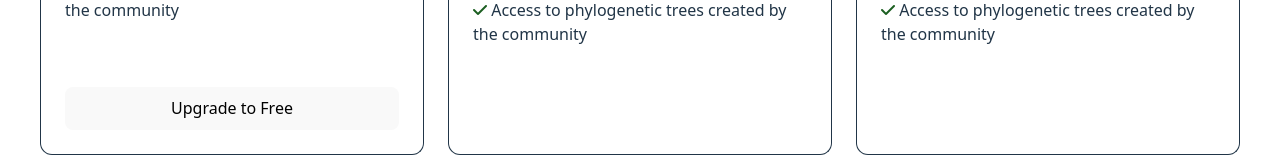
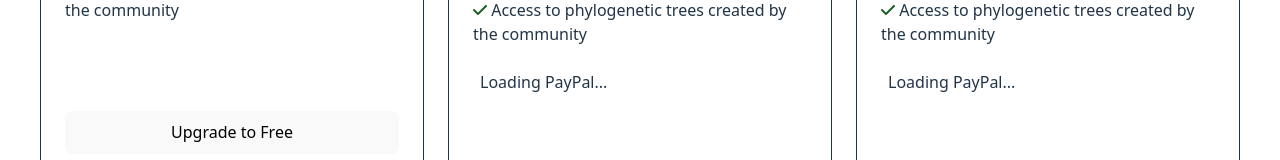
Before and after one commit to LUCHER4321/CPT-Frontend, a React (Vite) app: page /pricing in a window 1280 px wide. Shown: the part 546-706 px from the top of the page. Built offline with nearby package versions, Linux system fonts and the light colour scheme; no server answers.

Commit message:
Update PayPalSubscribeButton.tsx

```diff
--- a/src/components/pricing/PayPalSubscribeButton.tsx
+++ b/src/components/pricing/PayPalSubscribeButton.tsx
@@ -1,4 +1,4 @@
-import { useEffect, useRef } from "react";
+import { useEffect, useRef, useState } from "react";
 import type { Billing, Plan } from "../../enums"
 import { PAYPAL_ID } from "../../config";
 import { plans } from "../../data/prices";
@@ -19,24 +19,39 @@ export const PayPalSubscriptionButton = ({
     className = ""
 }: PayPalSubscribeButtonProps) => {
     const planId = (plan && billing) ? plans.get(plan)?.id?.get(billing) : undefined;
-    if(!planId) return <></>;
     const buttonContainerRef = useRef<HTMLDivElement>(null);
     const isRendered = useRef(false);
+    const [isLoading, setIsLoading] = useState(true);
 
     useEffect(() => {
+        if(!planId) return;
+        isRendered.current = false;
         if(!window.paypal) {
             const script = document.createElement("script");
             script.src = `https://www.paypal.com/sdk/js?client-id=${PAYPAL_ID}&vault=true&intent=subscription`;
             script.setAttribute("data-sdk-integration-source", "button-factory");
-            script.onload = () => renderPayPalButton();
-            script.onerror = () => onError?.(undefined);
+            script.onload = () => {
+                setIsLoading(false);
+                renderPayPalButton();
+            }
+            script.onerror = () => {
+                onError?.("Failed to load PayPal SDK");
+            }
             document.body.appendChild(script);
-        } else renderPayPalButton();
-    }, [plan, billing]);
+        } else {
+            setIsLoading(false);
+            renderPayPalButton();
+        }
+
+        return () => {
+            if(buttonContainerRef.current) buttonContainerRef.current.innerHTML = "";
+        }
+    }, [plan, billing, planId]);
 
     const renderPayPalButton = () => {
-        if(!window.paypal || !buttonContainerRef.current || isRendered.current) return;
+        if(!window.paypal || !buttonContainerRef.current || isRendered.current || !planId) return;
         try {
+            buttonContainerRef.current.innerHTML = "";
             window.paypal.Buttons?.({
                 style: {
                     shape: "pill",
@@ -58,12 +73,16 @@ export const PayPalSubscriptionButton = ({
         }
     }
 
+    if (!planId) return <div>Plan not available</div>;
+
     return (
         <div className={`w-full max-w-xs mx-auto ${className}`}>
+            {isLoading && <div>Loading PayPal...</div>}
             <div
                 ref={buttonContainerRef}
                 id={`paypal-button-container-${plan}-${billing}`}
                 className="paypal-button-container"
+                key={`paypal-${plan}-${billing}`}
             />
         </div>
     )
```
